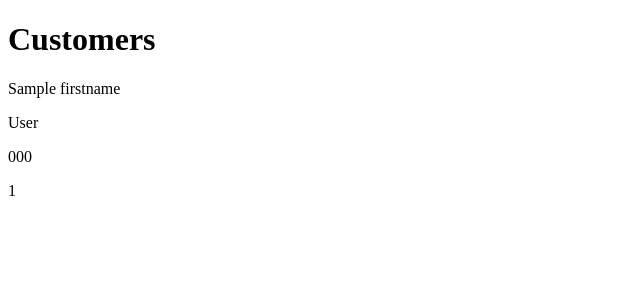
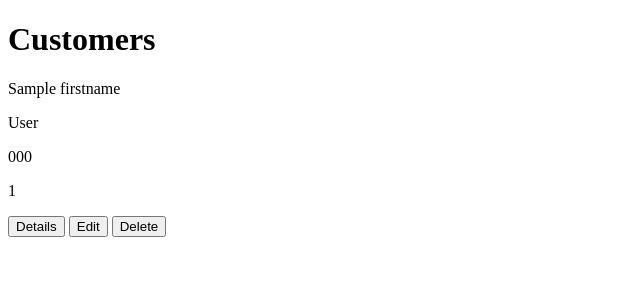
Before and after one commit to k4lu-0p/dict-manager-old, a Symfony app: template templates/customers/index.html.twig in a window 1280 px wide. Shown: the top 300 px of the page, without its empty margins (0-640 px from the left). Run offline with Twig, Linux system fonts and the light colour scheme; the template is opened without the code that fills it: most values are stand-ins (such as "Sample title", 1, 10 or a date in 2020); some libraries are stand-ins or nearby versions.

Commit message:
[FEAT](customer/index.html.twig) redirection: redirection vers les pages details/modifier/supprimer un customer

```diff
--- a/templates/customers/index.html.twig
+++ b/templates/customers/index.html.twig
@@ -12,6 +12,9 @@
             <p class="p-0 m-0">{{ customer.lastname }}</p>
             <p class="p-0 m-0">{{ customer.phone }}</p>
             <p class="p-0 m-0">{{ customer.addressNumber }}</p>
+            <a href="{{path('',{id: customer.id})}}"><button class="show-details">Details</button></a>
+            <a href="{{path('',{id: customer.id})}}"><button class="edit">Edit</button></a>
+            <a href="{{path('',{id: customer.id})}}"><button class="delete">Delete</button></a>
         </div>
     {% endfor %}
 
```
